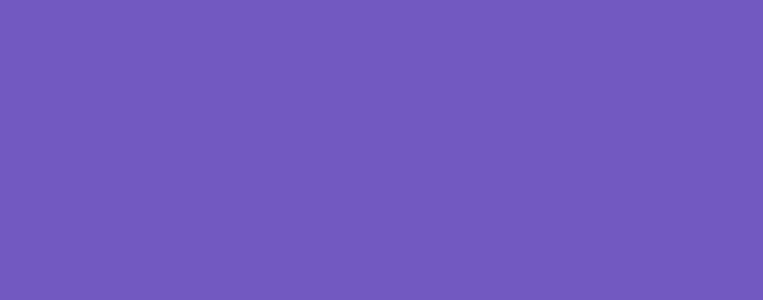
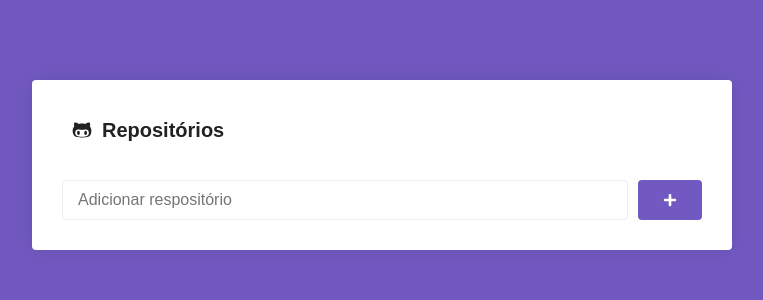
Before and after one commit to henrique010/handling-github-repositories, a React (Create React App) app: page / in a window 1280 px wide. Shown: the top 300 px of the page, without its empty margins (258-1021 px from the left). Built offline with nearby package versions, Linux system fonts and the light colour scheme.

Commit message:
main page created

```diff
--- a/package.json
+++ b/package.json
@@ -8,6 +8,7 @@
     "@testing-library/user-event": "^7.1.2",
     "react": "^16.13.1",
     "react-dom": "^16.13.1",
+    "react-icons": "^3.9.0",
     "react-router-dom": "^5.1.2",
     "react-scripts": "3.4.1",
     "styled-components": "^5.0.1"
--- a/src/pages/Main/index.js
+++ b/src/pages/Main/index.js
@@ -1,9 +1,26 @@
 import React from 'react';
 
-import { Title } from './styles';
+import { FaGithubAlt, FaPlus } from 'react-icons/fa';
+
+import { Container, Form, SubmitButton } from './styles';
 
 // import { Container } from './styles';
 
 export default function Main() {
-    return <Title>Main</Title>;
+    return (
+        <Container>
+            <h1>
+                <FaGithubAlt />
+                Repositórios
+            </h1>
+
+            <Form onSubmit={() => {}}>
+                <input type="text" placeholder="Adicionar respositório" />
+
+                <SubmitButton disable>
+                    <FaPlus color="#fff" size={14} />
+                </SubmitButton>
+            </Form>
+        </Container>
+    );
 }
--- a/src/pages/Main/styles.js
+++ b/src/pages/Main/styles.js
@@ -1,7 +1,49 @@
 import styled from 'styled-components';
 
-export const Title = styled.h1`
-    font-size: 24px;
-    color: #7159c1;
-    font-family: Arial, Helvetica, sans-serif;
+export const Container = styled.div`
+    max-width: 700px;
+    background: #fff;
+    border-radius: 4px;
+    box-shadow: 0 0 20px rgba(0, 0, 0, 0.1);
+    padding: 30px;
+    margin: 80px auto;
+
+    h1 {
+        font-size: 20px;
+        display: flex;
+        flex-direction: row;
+        align-items: center;
+    }
+
+    svg {
+        margin: 10px;
+    }
 `;
+
+export const Form = styled.form`
+    margin-top: 30px;
+    display: flex;
+    flex-direction: row;
+
+    input {
+        flex: 1;
+        border: 1px solid #eee;
+        padding: 10px 15px;
+        border-radius: 4px;
+        font-size: 16px;
+    }
+`;
+
+export const SubmitButton = styled.button.attrs({
+    type: 'submit',
+})`
+    background: #7159c1;
+    border: 0;
+    padding: 0 15px;
+    margin-left: 10px;
+    border-radius: 4px;
+
+    display: flex;
+    justify-content: flex-start;
+    align-items: center;
+`;
```
Also changed, not shown: 1 other file (tests, documents, lock files or other folders).
